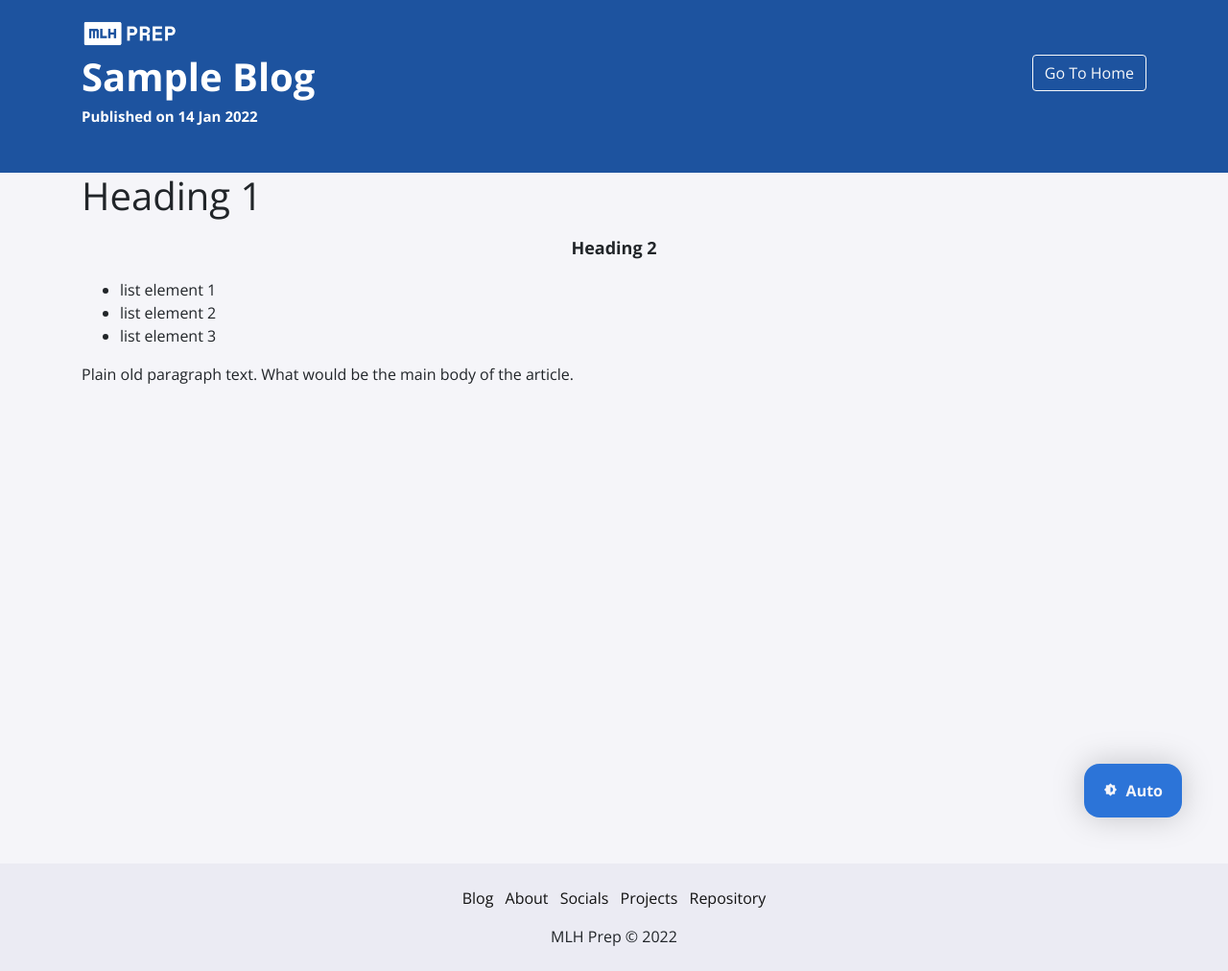
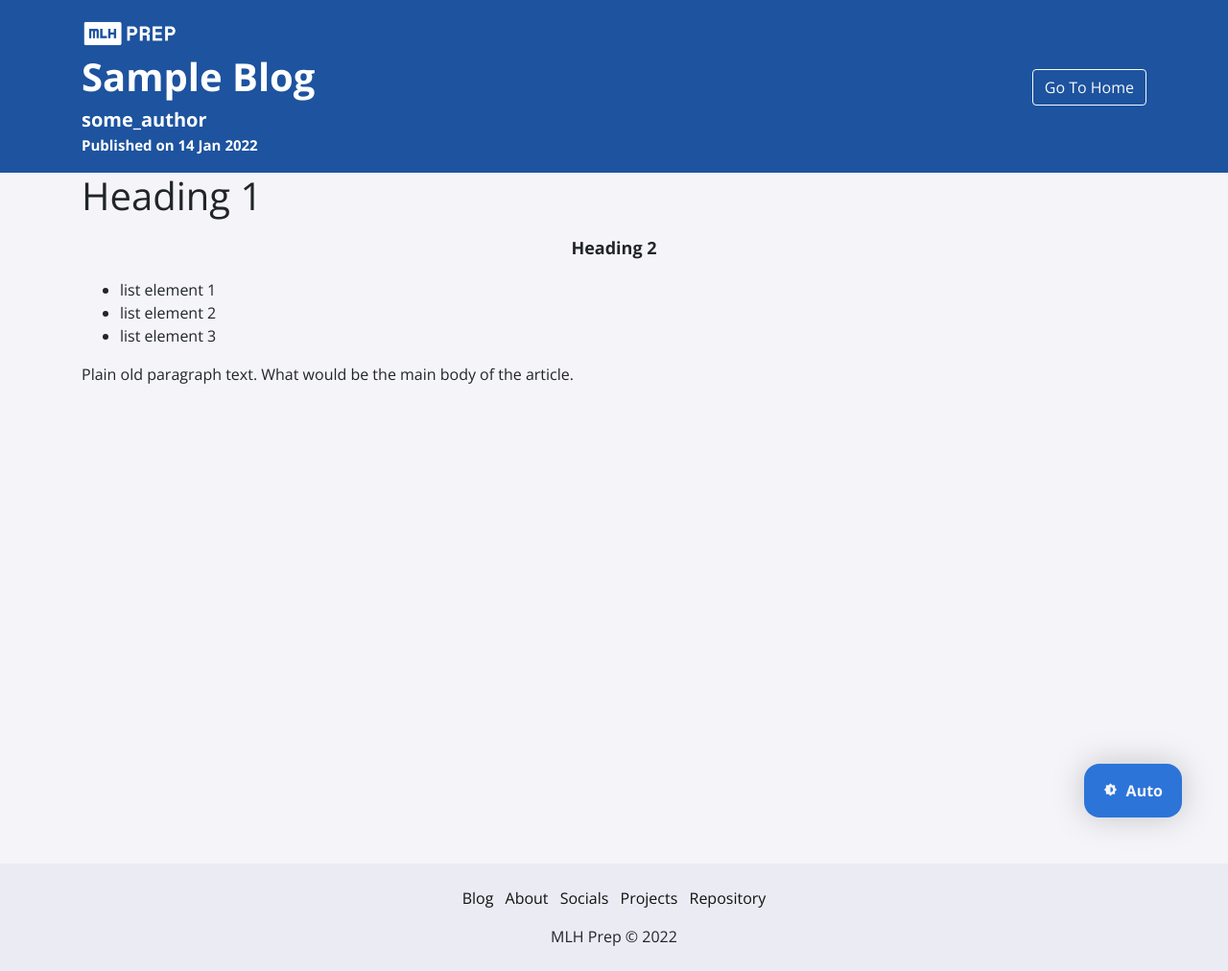
Before and after one commit to MLH-Fellowship/jan-2022-prep-portfolio, a Jekyll site: the page built from _posts/2022-01-14-blog-1.md, in a window 1280 px wide. Shown: the whole page at 96% size. Built offline with Jekyll 4.4.1, drawn with Linux system fonts in a browser that asks for light colours; nearby versions of some CDN libraries.

Commit message:
Update sample blog

```diff
--- a/_posts/2022-01-14-blog-1.md
+++ b/_posts/2022-01-14-blog-1.md
@@ -1,6 +1,8 @@
 ---
 title: Sample Blog
 layout: blog
+author: some_author
+background: /assets/img/blog.jpg
 ---
 
 # Heading 1
```
